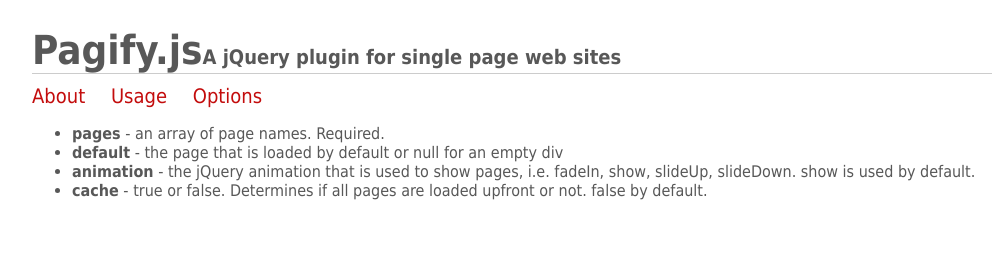
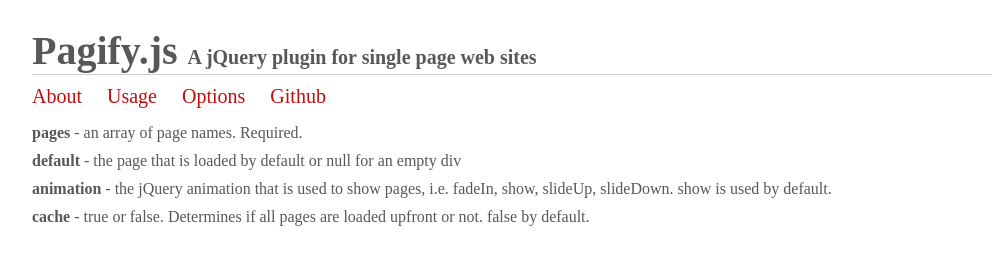
Before and after one commit to cmpolis/Pagify, a plain HTML site: page demo/index.html in a window 1280 px wide. Both pictures are taken after a click on the link "Options". Shown: the whole page, without its empty margins (128-1130 px from the left). Drawn offline with Linux system fonts and the light colour scheme.

Commit message:
more updates to demo

```diff
--- a/demo/index.html
+++ b/demo/index.html
@@ -30,6 +30,7 @@
         <a href='#about'>About</a>
         <a href='#usage'>Usage</a>
         <a href='#options'>Options</a>
+        <a href='https://github.com/cmpolis/Pagify'>Github</a>
       </nav>
     </header>
 
--- a/demo/options.html
+++ b/demo/options.html
@@ -1,4 +1,4 @@
-<ul>
+<ul id='options'>
   <li>
     <b>pages</b> - an array of page names. Required.
   </li>
--- a/demo/style.css
+++ b/demo/style.css
@@ -1,7 +1,7 @@
 body {
   color: #585858;
   background-color: #fff;
-  font-family:Tahoma,Century gothic, Arial,Tahoma,sans-serif;
+  font-family: “Georgia”, serif;
 }
 h1 {
   font-size: 40px;
@@ -10,6 +10,16 @@
 }
 h1 small {
   font-size: 20px;
+  padding-left: 10px;
+}
+h2, h3 {
+  margin-bottom: 5px;
+}
+p {
+  margin-top: 5px;
+}
+pre {
+  background-color: #F6F6F6;
 }
 nav {
   font-size: 20px;
@@ -28,3 +38,10 @@
   margin: 0 auto;
   width: 960px;
 }
+#options {
+  list-style: none;
+  padding-left: 0px;
+}
+#options li {
+  margin-bottom: 10px;
+}
```
Also changed, not shown: demo/usage.html (+1 -0 lines).
